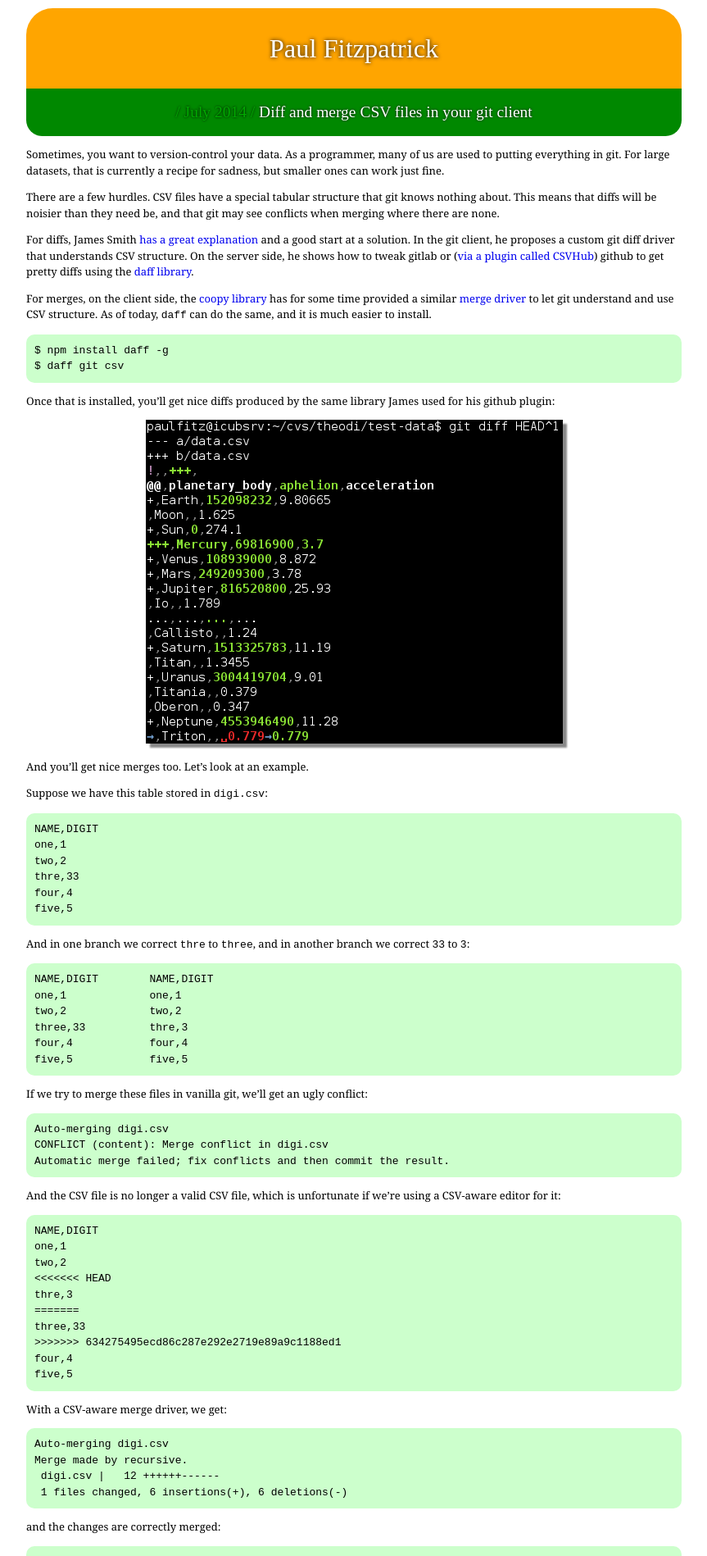
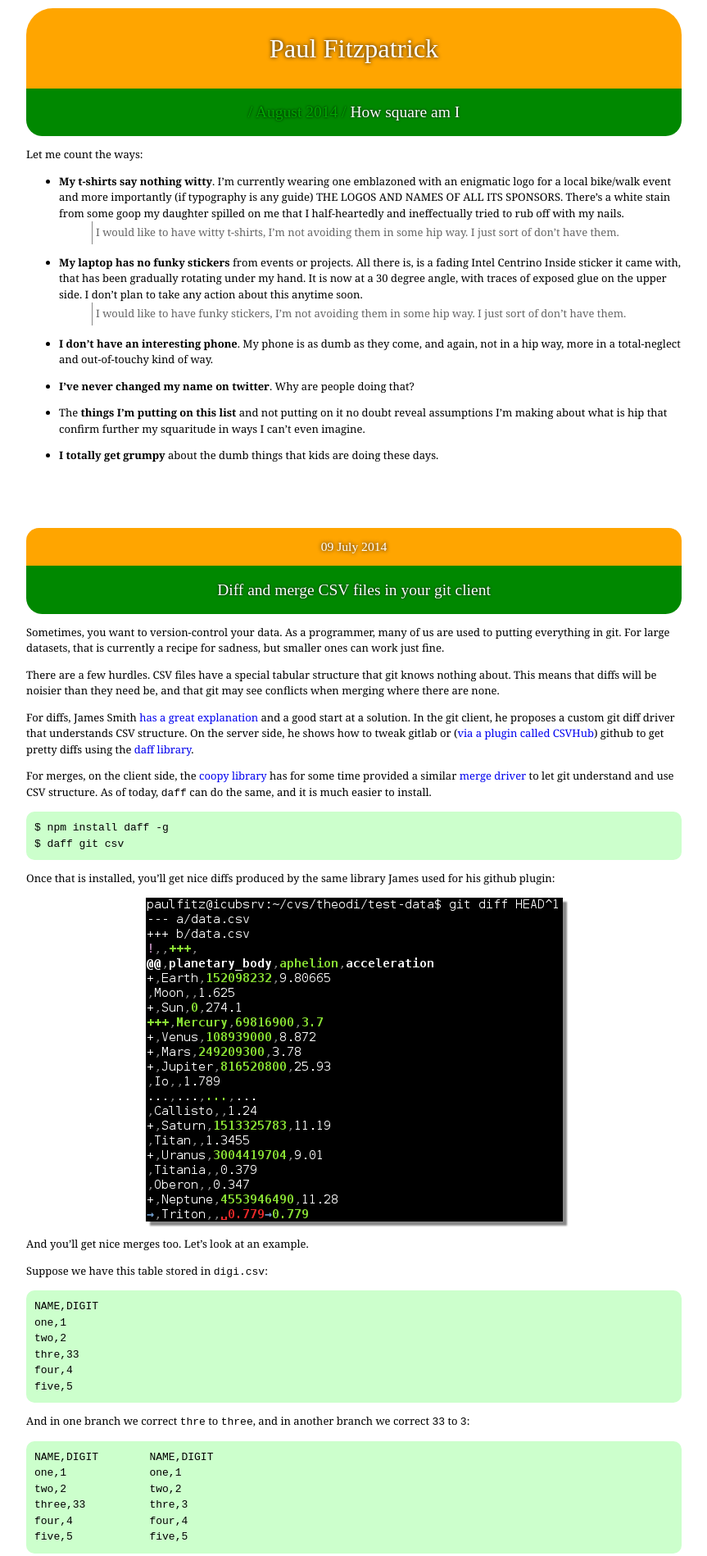
Before and after one commit to paulfitz/paulfitz.github.io, a Jekyll site: the page built from index.html, in a window 1280 px wide. Shown: the top 1898 px of the page at 82% size, without its empty margins (208-1071 px from the left). Built offline with Jekyll 4.4.1, drawn with Linux system fonts in a browser that asks for light colours; some web fonts are replaced.

Commit message:
squaritude

```diff
--- /dev/null
+++ b/_posts/2014-08-30-square.md
@@ -0,0 +1,34 @@
+---
+layout: post
+title: How square am I
+---
+
+Let me count the ways:
+
+* <b>My t-shirts say nothing witty</b>.  I'm currently wearing one
+emblazoned with an enigmatic logo for a local bike/walk event and
+more importantly (if typography is any guide) THE LOGOS AND NAMES OF
+ALL ITS SPONSORS.  There's a white stain from some goop my
+daughter spilled on me that I half-heartedly and ineffectually tried
+to rub off with my nails.
+    * I would like to have witty t-shirts, I'm not avoiding them in some
+hip way. I just sort of don't have them.
+
+* <b>My laptop has no funky stickers</b> from events or projects.
+All there is, is a fading Intel Centrino Inside sticker it came with,
+that has been gradually
+rotating under my hand. It is now at a 30 degree angle, with traces
+of exposed glue on the upper side. I don't plan to take any action about
+this anytime soon.
+    * I would like to have funky stickers, I'm not avoiding them in some
+hip way. I just sort of don't have them.
+
+* <b>I don't have an interesting phone</b>. My phone is as dumb as they
+come, and again, not in a hip way, more in a total-neglect and out-of-touchy
+kind of way.
+* <b>I've never changed my name on twitter</b>. Why are people doing that?
+* The <b>things I'm putting on this list</b> and not putting on it
+no doubt reveal assumptions I'm making about what is hip
+that confirm further my squaritude in ways I can't even imagine.
+* <b>I totally get grumpy</b> about the dumb things that kids are doing
+these days.
--- a/style/main.css
+++ b/style/main.css
@@ -324,3 +324,17 @@ pre {
 .datey {
   color: #0a0;
 }
+
+ul ul li {
+  list-style: none;
+}
+
+ul ul li {
+  color: #666;
+  padding: 4px;
+  border-left: 1px solid #888;
+}
+
+ul li {
+  padding-bottom: 1em;
+}
```
